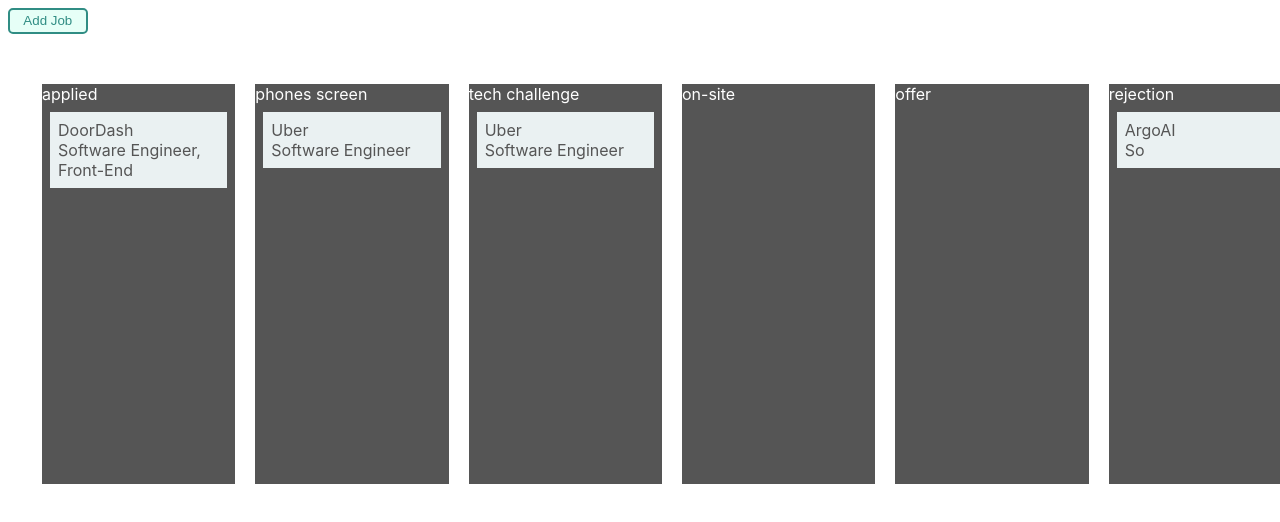
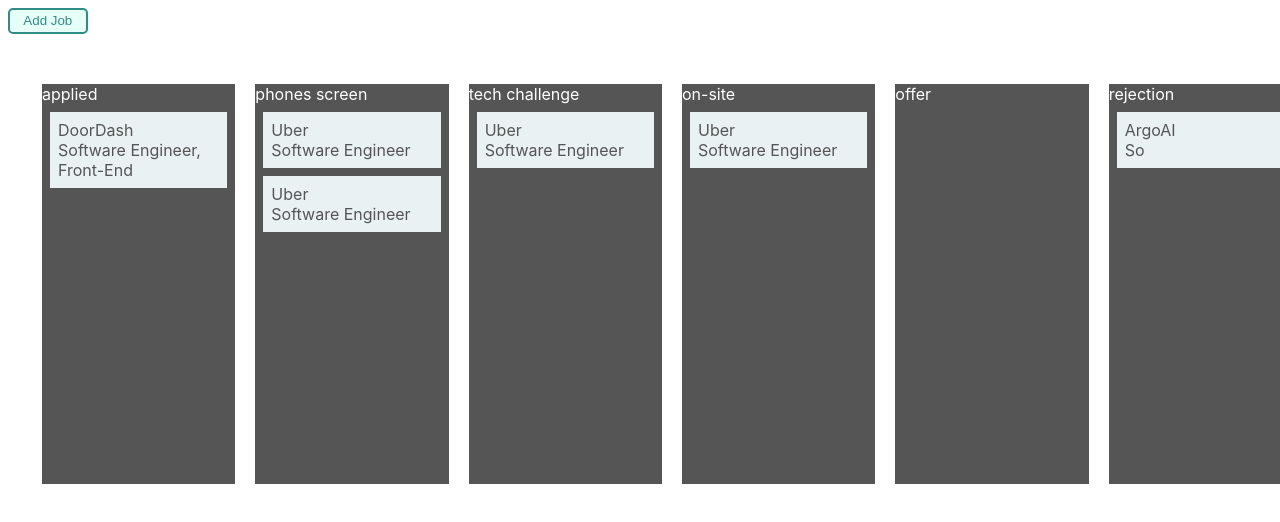
Before and after one commit to chengsig/huntr-clone, a React (Create React App) app: page / in a window 1280 px wide. Shown: the top 522 px of the page. Built offline with nearby package versions, Linux system fonts and the light colour scheme; data requests are answered from the project's data file.

Commit message:
fix api bugs

```diff
--- a/db.json
+++ b/db.json
@@ -11,7 +11,15 @@
   ],
   "phoneScreen": [
     {
-      "id": "ff67dc5b-3f94-4748-9403-38bb369adeb2",
+      "id": "7cb65951-9753-4f64-9456-f70fcd9d055f",
+      "company": "Uber",
+      "position": "Software Engineer",
+      "url": "https://www.linkedin.com/jobs/view/1215662335/",
+      "date": "6/1/2019",
+      "notes": "cold apply"
+    },
+    {
+      "id": "5b6196ff-8c65-474a-87f3-88430912da41",
       "company": "Uber",
       "position": "Software Engineer",
       "url": "https://www.linkedin.com/jobs/view/1215662335/",
@@ -21,7 +29,7 @@
   ],
   "techChallenge": [
     {
-      "id": "16fdd95a-99fb-4827-b1c6-2a22230ef00f",
+      "id": "c8b33d8e-0494-4240-8a0b-44154e4da834",
       "company": "Uber",
       "position": "Software Engineer",
       "url": "https://www.linkedin.com/jobs/view/1215662335/",
@@ -29,7 +37,16 @@
       "notes": "cold apply"
     }
   ],
-  "onSite": [],
+  "onSite": [
+    {
+      "id": "8a3d1bd8-d761-4a15-b8ed-759d5c2eec79",
+      "company": "Uber",
+      "position": "Software Engineer",
+      "url": "https://www.linkedin.com/jobs/view/1215662335/",
+      "date": "6/1/2019",
+      "notes": "cold apply"
+    }
+  ],
   "offer": [],
   "rejection": [
     {
--- a/src/App.js
+++ b/src/App.js
@@ -58,17 +58,17 @@
     let id = uuid();
     let objData = { id, company, position, url, date, notes };
     await addJob(type, objData);
-    this.setState({
-      [type]: [...this.state.applied, objData]
-    });
+    // this.setState({
+    //   [type]: [...this.state.applied, objData]
+    // });
   }
 
   // delete a job from API's corresponding column
   async deleteJob(type, id) {
+    // this.setState({
+    //   [type]: [type].filter(job => job.id !== id)
+    // });
     await deleteJob(type, id);
-    this.setState({
-      [type]: [type].filter(job => job.id !== id)
-    });
   }
 
     render () {
```
